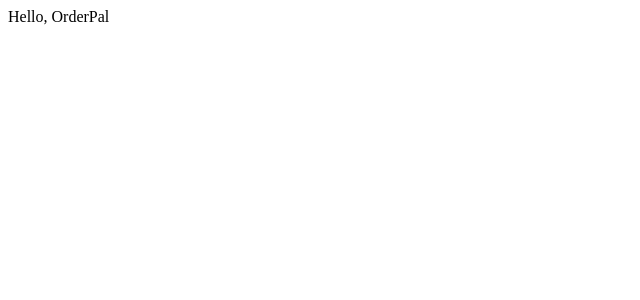
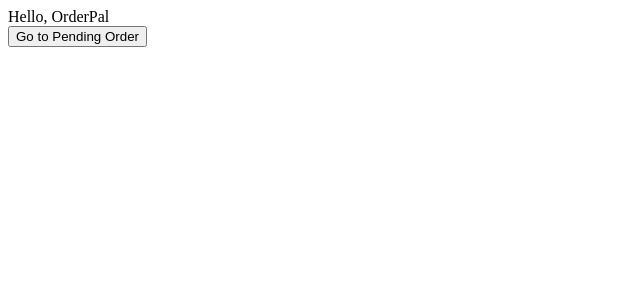
Before and after one commit to openwater-fall2020/order-pal, a React (Create React App) app: page / in a window 1280 px wide. Shown: the top 300 px of the page, without its empty margins (0-640 px from the left). Built offline with nearby package versions, Linux system fonts and the light colour scheme; the HTML template or start-up script is replaced by a standard one.

Commit message:
temporary link to pending order page

```diff
--- a/src/App.js
+++ b/src/App.js
@@ -1,10 +1,24 @@
-import React from 'react';
+import React from "react";
+import { BrowserRouter as Router, Route, Link } from "react-router-dom";
+import Pending from "./payment/pending-order.js";
+import Receipt from "./payment/receipt.js";
+import Payment from "./payment/payment-portal.js";
 
 function App() {
   return (
-    <div className="App">
-      Hello, OrderPal
-    </div>
+    <Router>
+      <div className="App">
+        Hello, OrderPal
+        <div>
+          <Link to="/pending">
+            <button>Go to Pending Order</button>
+          </Link>
+        </div>
+        <Route path="/pending" component={Pending} />
+		<Route path="/receipt" component={Receipt} />
+		<Route path="/payment" component={Payment} />
+      </div>
+    </Router>
   );
 }
 
```
